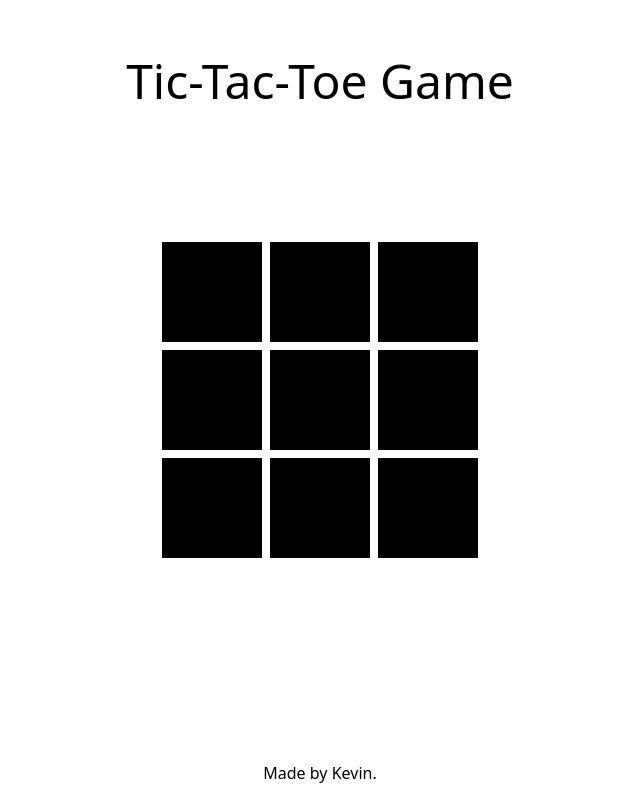
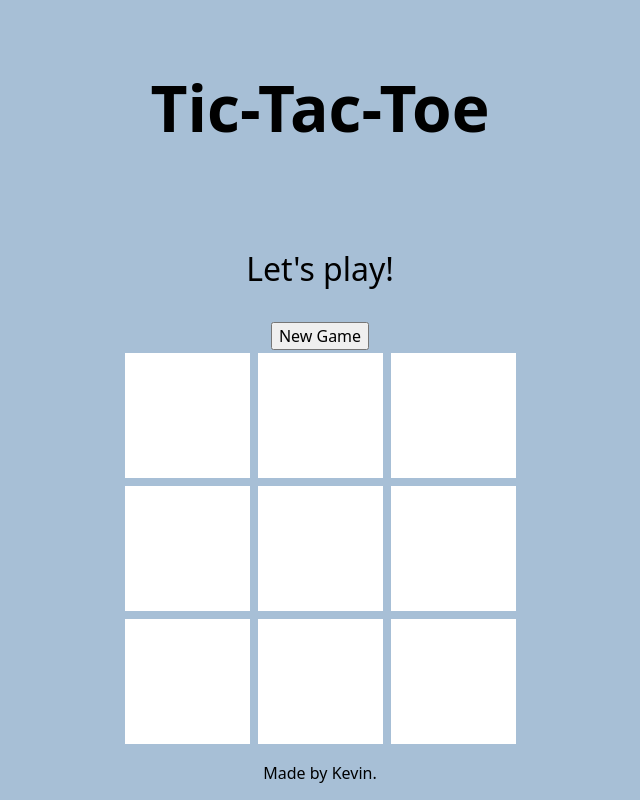
Before and after one commit to kevinwchen/odin-tic-tac-toe, a plain HTML site: page index.html in a window 1280 px wide. Shown: the whole page, without its empty margins (320-960 px from the left). Drawn offline with Linux system fonts and the light colour scheme.

Commit message:
Update style and board tile attributes

```diff
--- a/index.html
+++ b/index.html
@@ -5,21 +5,25 @@
         <meta http-equiv="X-UA-Compatible" content="IE=edge" />
         <meta name="viewport" content="width=device-width, initial-scale=1.0" />
         <link rel="stylesheet" href="style.css" />
-        <script src="script.js"></script>
+        <script defer src="script.js"></script>
         <title>Odin Tic Tac Toe</title>
     </head>
     <body>
-        <div class="header">Tic-Tac-Toe Game</div>
+        <div class="header">Tic-Tac-Toe</div>
+        <div class="announce">Let's play!</div>
+        <div class="buttons">
+            <button id="newGame-btn">New Game</button>
+        </div>
         <div class="board">
-            <div class="tile"></div>
-            <div class="tile"></div>
-            <div class="tile"></div>
-            <div class="tile"></div>
-            <div class="tile"></div>
-            <div class="tile"></div>
-            <div class="tile"></div>
-            <div class="tile"></div>
-            <div class="tile"></div>
+            <div class="tile" data-tile="00" data-row="0" data-col="0"></div>
+            <div class="tile" data-tile="01" data-row="0" data-col="1"></div>
+            <div class="tile" data-tile="02" data-row="0" data-col="2"></div>
+            <div class="tile" data-tile="10" data-row="1" data-col="0"></div>
+            <div class="tile" data-tile="11" data-row="1" data-col="1"></div>
+            <div class="tile" data-tile="12" data-row="1" data-col="2"></div>
+            <div class="tile" data-tile="20" data-row="2" data-col="0"></div>
+            <div class="tile" data-tile="21" data-row="2" data-col="1"></div>
+            <div class="tile" data-tile="22" data-row="2" data-col="2"></div>
         </div>
         <div class="footer">Made by Kevin.</div>
     </body>
--- a/style.css
+++ b/style.css
@@ -1,3 +1,7 @@
+:root {
+    --tile-size: 125px;
+}
+
 * {
     font-family: system-ui, -apple-system, BlinkMacSystemFont, "Segoe UI",
         Roboto, Oxygen, Ubuntu, Cantarell, "Open Sans", "Helvetica Neue",
@@ -6,37 +10,62 @@
 
 body {
     display: grid;
-    grid-auto-rows: 1fr;
+    grid-template-rows: auto auto auto 1fr auto;
     justify-content: center;
     align-content: center;
     margin: 0;
     height: 100vh;
     width: 100vw;
+    background-color: #a7bfd6;
+}
+
+body > * {
+    justify-self: center;
+    text-align: center;
 }
 
 .header {
-    font-size: 3em;
+    font-size: 4em;
     padding: 1em 0;
+    font-weight: bold;
+}
+
+.announce {
+    font-size: 2em;
+    padding: 1em;
+}
+
+button {
+    font-size: 1em;
 }
 
 .board {
     display: grid;
     align-self: center;
-    justify-self: center;
     grid-template-rows: repeat(3, 1fr);
     grid-template-columns: repeat(3, 1fr);
     gap: 0.5em;
 }
 
 .tile {
-    background-color: black;
-    height: 100px;
-    width: 100px;
-    justify-self: center;
+    background-color: #ffffff;
+    height: var(--tile-size);
+    width: var(--tile-size);
+    font-size: 4em;
+    display: grid;
+    justify-items: center;
+    align-items: center;
+}
+
+.tile:hover {
+    background-color: #e8e8e8;
+}
+
+.tile:active {
+    background-color: #c7c7c7;
 }
 
 .footer {
-    justify-self: center;
     align-self: end;
     padding: 1em 0;
 }
```
